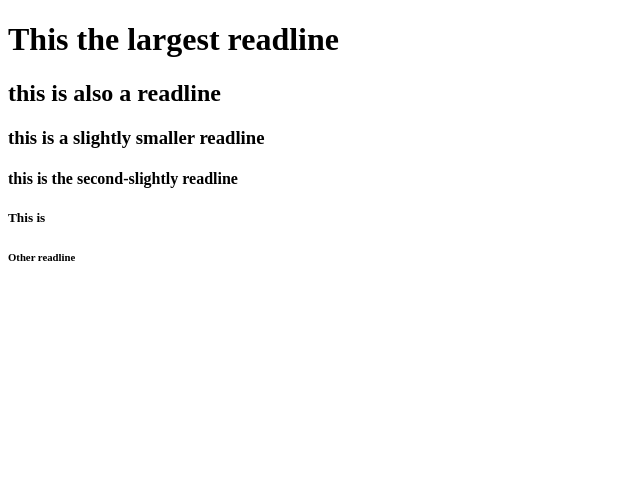
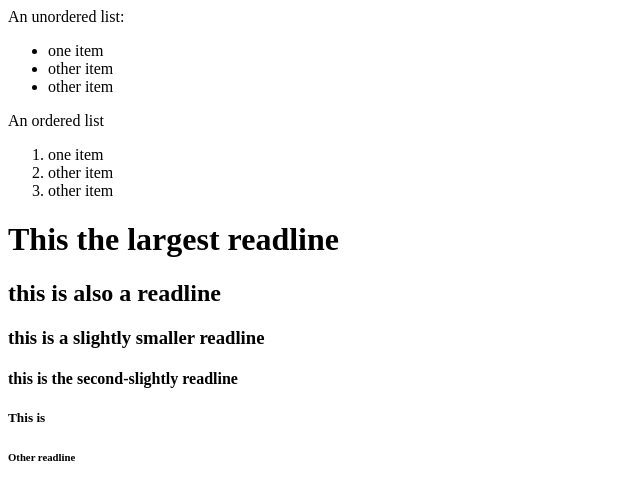
Before and after one commit to PHAB1/Lecture, a plain HTML site: page hello.html in a window 1280 px wide. Shown: the whole page, without its empty margins (0-640 px from the left). Drawn offline with Linux system fonts and the light colour scheme.

Commit message:
Linhas ordenadas e desordenadas

```diff
--- a/hello.html
+++ b/hello.html
@@ -4,6 +4,23 @@
 		<title>MyWebPage!</title>
 	<head>
 	<body>
+
+		An unordered list:
+		<ul>
+			<li>one item</li>
+			<li>other item</li>
+			<li>other item</li>
+
+		</ul>
+		An ordered list
+		<ol>
+			<li>one item</li>
+			<li>other item</li>
+			<li>other item</li>
+
+		</ol>
+
+
 		<Helo word!! Hello again!>
 		<h1>This the largest readline</h1>
 		<h2>this is also a readline</h2>
```
